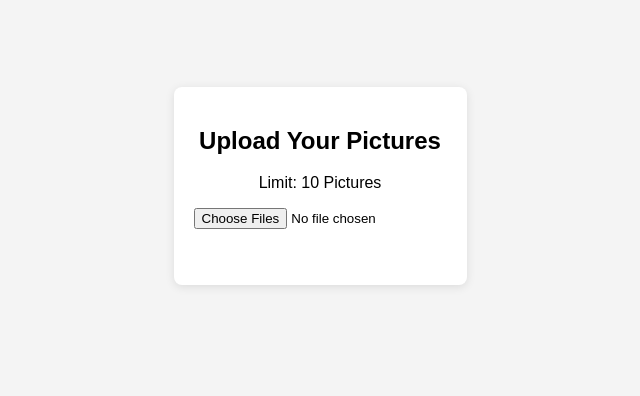
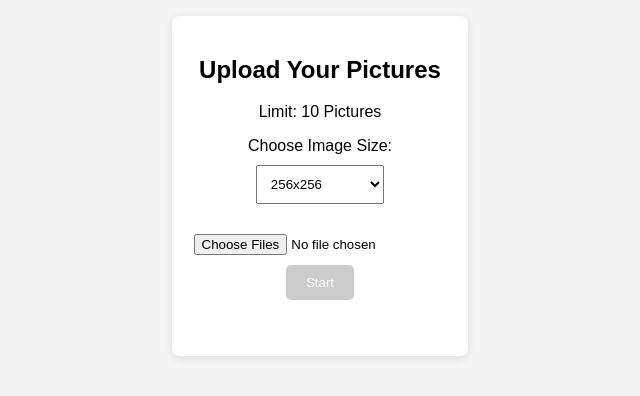
Before and after one commit to Artifacttx/Artifactx, a plain HTML site: page index.html in a window 1280 px wide. Shown: the part 222-618 px from the top of the page, without its empty margins (320-960 px from the left). Drawn offline with Linux system fonts and the light colour scheme.

Commit message:
Update index.html

```diff
--- a/index.html
+++ b/index.html
@@ -4,7 +4,7 @@
     <meta charset="UTF-8">
     <meta name="viewport" content="width=device-width, initial-scale=1.0">
     <meta http-equiv="X-UA-Compatible" content="IE=edge">
-    <title>Upload Multiple Pictures (Limit: 10)</title>
+    <title>Upload Pictures with Size Options</title>
     <style>
         body {
             font-family: Arial, sans-serif;
@@ -28,6 +28,13 @@
             margin: 10px auto;
         }
 
+        select {
+            padding: 10px;
+            margin-top: 10px;
+            margin-bottom: 20px;
+            width: 50%;
+        }
+
         .image-preview {
             display: flex;
             flex-wrap: wrap;
@@ -48,14 +55,50 @@
             color: red;
             margin-top: 10px;
         }
+
+        button {
+            padding: 10px 20px;
+            background-color: #3498db;
+            color: white;
+            border: none;
+            border-radius: 5px;
+            cursor: pointer;
+            transition: background-color 0.3s ease;
+        }
+
+        button:hover {
+            background-color: #2980b9;
+        }
+
+        button:disabled {
+            background-color: #ccc;
+            cursor: not-allowed;
+        }
     </style>
 </head>
 <body>
     <div class="upload-container">
         <h2>Upload Your Pictures</h2>
         <p>Limit: 10 Pictures</p>
+
+        <!-- Image Size Selection -->
+        <label for="imageSize">Choose Image Size:</label>
+        <select id="imageSize">
+            <option value="256">256x256</option>
+            <option value="512">512x512</option>
+            <option value="1024">1024x1024</option>
+        </select>
+
+        <!-- File Upload Input -->
         <input type="file" id="imageUpload" accept="image/*" multiple>
+
+        <!-- Start Button -->
+        <button id="startButton" disabled>Start</button>
+
+        <!-- Image Previews -->
         <div class="image-preview" id="imagePreview"></div>
+
+        <!-- Error Message -->
         <p class="error-message" id="errorMessage"></p>
     </div>
 
@@ -63,12 +106,25 @@
         const imageUpload = document.getElementById('imageUpload');
         const imagePreview = document.getElementById('imagePreview');
         const errorMessage = document.getElementById('errorMessage');
+        const startButton = document.getElementById('startButton');
+        const imageSizeSelect = document.getElementById('imageSize');
         const maxFiles = 10;
 
+        // Enable the start button if images are selected
         imageUpload.addEventListener('change', () => {
+            if (imageUpload.files.length > 0) {
+                startButton.disabled = false;
+            } else {
+                startButton.disabled = true;
+            }
+        });
+
+        // When "Start" button is clicked, validate and display images
+        startButton.addEventListener('click', () => {
             const files = imageUpload.files;
-            imagePreview.innerHTML = ''; // Clear the previous previews
-            errorMessage.textContent = ''; // Clear any previous error messages
+            const selectedSize = imageSizeSelect.value;
+            imagePreview.innerHTML = ''; // Clear previous previews
+            errorMessage.textContent = ''; // Clear previous errors
 
             if (files.length > maxFiles) {
                 errorMessage.textContent = `You can only upload up to ${maxFiles} images.`;
@@ -82,6 +138,8 @@
                 reader.onload = function (e) {
                     const img = document.createElement('img');
                     img.src = e.target.result;
+                    img.style.width = `${selectedSize}px`;
+                    img.style.height = `${selectedSize}px`;
                     imagePreview.appendChild(img);
                 }
 
```
